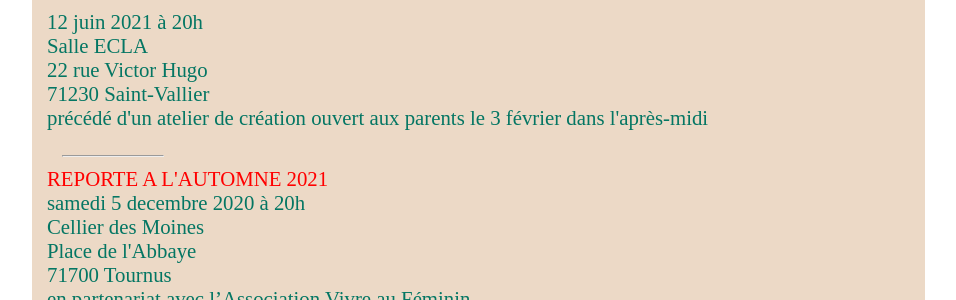
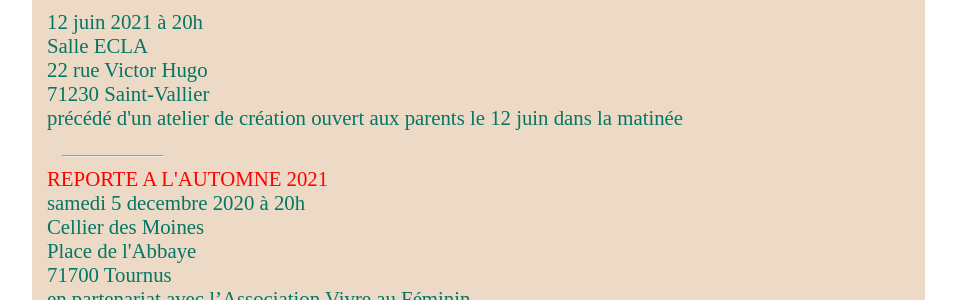
Before and after one commit to leshnik/revertouthaut, a Jekyll site: the page built from bercer-l-enfant-manquant.md, in a window 1280 px wide and 900 px high, scrolled down 3181 px. Shown: the part 154-454 px from the top of the window, without its empty margins (138-1094 px from the left). Built offline with Jekyll 4.4.1, drawn with Linux system fonts in a browser that asks for light colours.

Commit message:
add atelier ecla

```diff
--- a/bercer-l-enfant-manquant.md
+++ b/bercer-l-enfant-manquant.md
@@ -215,7 +215,7 @@ summary: Basé sur des témoignages de mères, de sage-femmes, d’obstétricien
           Salle ECLA<br>
           22 rue Victor Hugo<br>
           71230 Saint-Vallier<br>
-          précédé d'un atelier de création ouvert aux parents le 3 février dans l'après-midi
+          précédé d'un atelier de création ouvert aux parents le 12 juin dans la matinée
         </li>
         <hr>
         <li>
```
